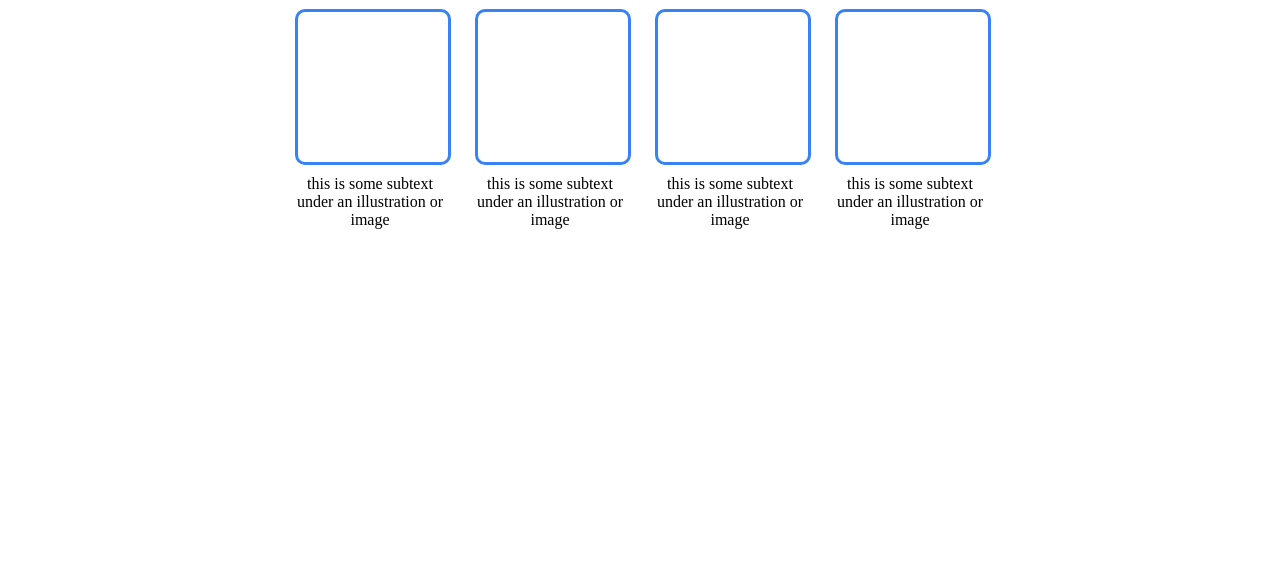
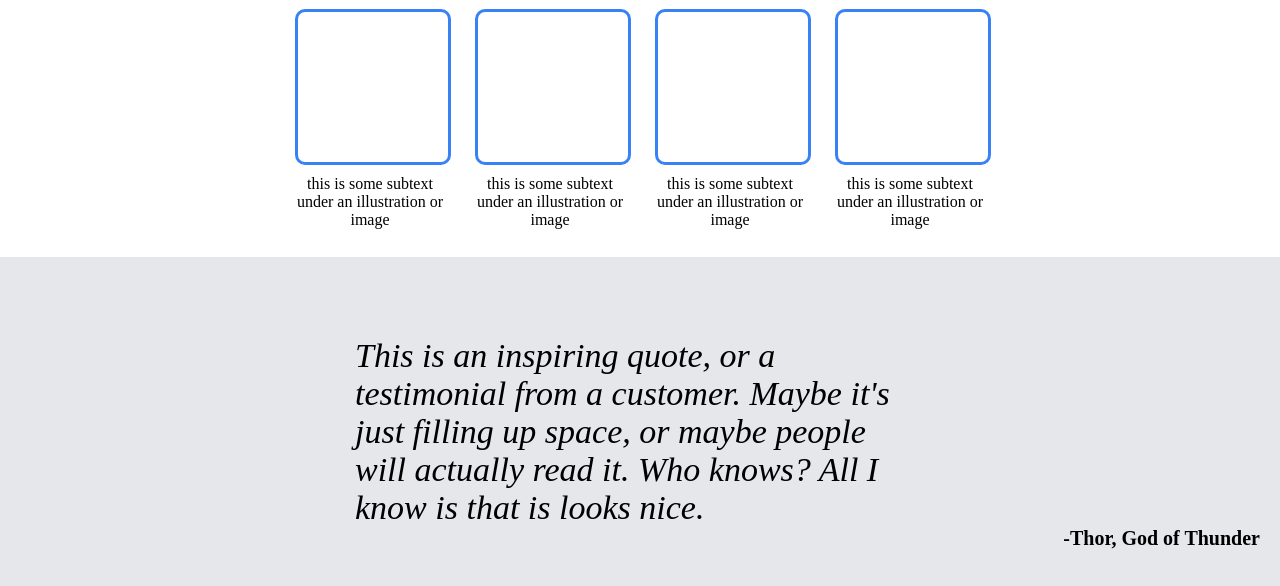
Before and after one commit to DenisKelolli/TheOdinProject-Landing-Page, a plain HTML site: page index.html in a window 1280 px wide. Shown: the part 452-1038 px from the top of the page. Before the commit the page ends 800 px from the top, so only its background shows below. Drawn offline with Linux system fonts and the light colour scheme.

Commit message:
Third Section

```diff
--- a/index.html
+++ b/index.html
@@ -7,8 +7,12 @@
     <title>Landing Page</title>
     <link rel="stylesheet" href="hero.css">
     <link rel="stylesheet" href="secondsection.css">
+    <link rel="stylesheet" href="thirdsection.css">
+    <link rel="stylesheet" href="fourthsection.css">
+    <link rel="stylesheet" href="footer.css">
 </head>
 <body>
+    <!-- This is the first section of the landing page -->
     <div class="headersection_container">
         <div class="leftheader_container">
             <p class="header_logo_text">Header Logo</p>
@@ -29,6 +33,7 @@
         </div>
     </div>
 
+<!-- This is the second section of the landing page -->
     <div class="second_section_container">
         <div class="some_random_information_container">
             <p>Some random information.</p>
@@ -52,5 +57,18 @@
             </div>
         </div>
     </div>
+
+    <!-- This is the third section of the landing page -->
+    <div class="third_section_container">
+        <div class="quote_container">
+            <p class="quote">This is an inspiring quote, or a testimonial from a customer.
+                Maybe it's just filling up space, or maybe people will actually read it.
+                Who knows? All I know is that is looks nice.
+            </p>
+        </div>
+        <div class="third_section_signature_container">
+            <p class="signature">-Thor, God of Thunder</p>
+        </div>
+    </div>
 </body>
 </html>
--- /dev/null
+++ b/thirdsection.css
@@ -0,0 +1,30 @@
+.quote_container{
+    display: flex;
+    justify-content: center;
+    align-items: center;
+    font-size: 34px;
+    font-style: italic;
+}
+
+.quote{
+    width: 570px;
+  margin-top: 80px;
+
+}
+
+.third_section_signature_container{
+    display: flex;
+    justify-content: end;
+    font-weight: bold;
+    font-size: 20px;
+
+}
+
+.signature{
+    margin-right: 20px;
+}
+
+.third_section_container{
+    height: 350px;
+    background-color: #E5E7EB
+}
```
Also changed, not shown: footer.css (added), fourthsection.css (added).
